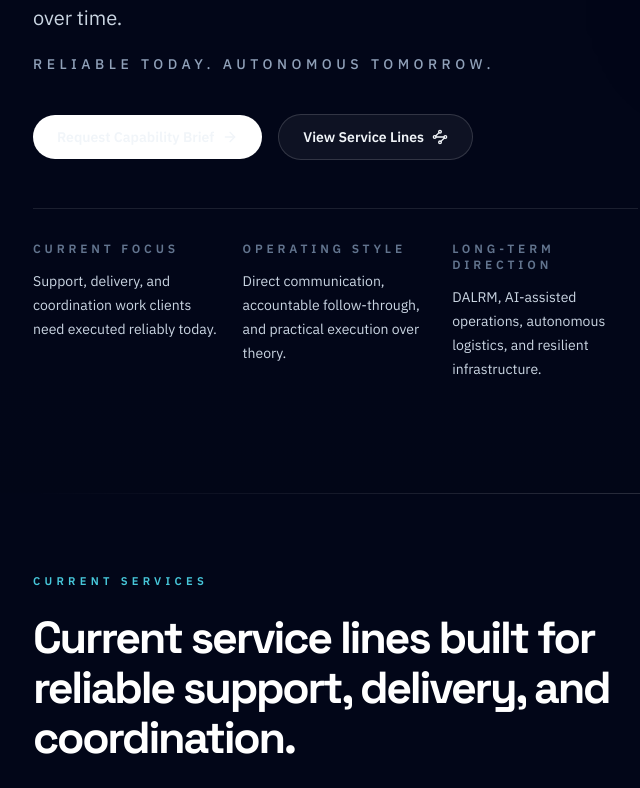
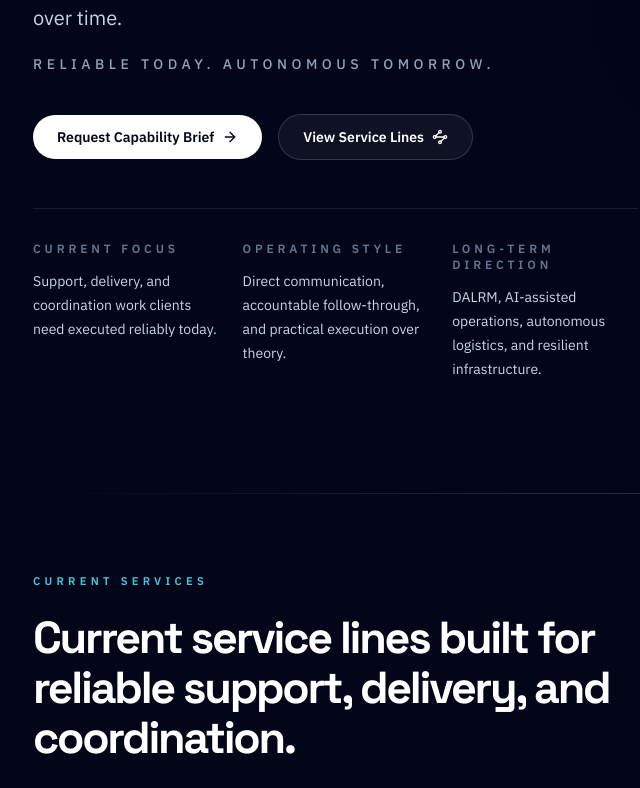
Before and after one commit to Overlord559/Stone_Industries, a React (Vite) app: page / in a window 1280 px wide. Shown: the part 1072-1860 px from the top of the page, without its empty margins (7-647 px from the left). Built offline with nearby package versions, Linux system fonts and the light colour scheme.

Commit message:
fix: restore CTA contrast on Stone Industries

```diff
--- a/src/components/sections/Contact.tsx
+++ b/src/components/sections/Contact.tsx
@@ -55,7 +55,7 @@ export function Contact() {
           </div>
           <a
             href="mailto:stoneindustries0.llc@gmail.com"
-            className="inline-flex items-center gap-2 rounded-full bg-white px-6 py-3 text-sm font-semibold text-slate-950 transition hover:bg-slate-200"
+            className="si-primary-cta inline-flex items-center gap-2 rounded-full bg-white px-6 py-3 text-sm font-semibold !text-slate-950 transition hover:bg-slate-200 hover:!text-slate-950 [&_svg]:!stroke-slate-950"
           >
             Contact Stone Industries
             <ArrowRight size={16} />
--- a/src/components/sections/Hero.tsx
+++ b/src/components/sections/Hero.tsx
@@ -38,14 +38,14 @@ export function Hero() {
           <div className="mt-10 flex flex-col gap-4 sm:flex-row sm:items-center">
             <a
               href="#contact"
-              className="inline-flex items-center justify-center gap-2 rounded-full bg-white px-6 py-3 text-sm font-semibold text-slate-950 transition hover:bg-slate-200"
+              className="si-primary-cta inline-flex items-center justify-center gap-2 rounded-full bg-white px-6 py-3 text-sm font-semibold !text-slate-950 transition hover:bg-slate-200 hover:!text-slate-950 [&_svg]:!stroke-slate-950"
             >
               Request Capability Brief
               <ArrowRight size={16} />
             </a>
             <a
               href="#services"
-              className="inline-flex items-center justify-center gap-2 rounded-full border border-white/15 bg-white/5 px-6 py-3 text-sm font-semibold text-white transition hover:bg-white/10"
+              className="si-secondary-cta inline-flex items-center justify-center gap-2 rounded-full border border-white/15 bg-white/5 px-6 py-3 text-sm font-semibold !text-white transition hover:bg-white/10 hover:!text-white [&_svg]:!stroke-white"
             >
               View Service Lines
               <Waypoints size={16} />
--- a/src/index.css
+++ b/src/index.css
@@ -1,6 +1,12 @@
 @import url('https://fonts.googleapis.com/css2?family=IBM+Plex+Sans:wght@400;500;600&family=Space+Grotesk:wght@500;700&display=swap');
 @import "tailwindcss";
 
+@theme inline {
+  --font-sans: 'IBM Plex Sans', sans-serif;
+  --font-display: 'Space Grotesk', sans-serif;
+}
+
+@layer base {
   :root {
     color: #e2e8f0;
     background-color: #020617;
@@ -10,11 +16,6 @@
     -webkit-font-smoothing: antialiased;
     -moz-osx-font-smoothing: grayscale;
     scroll-behavior: smooth;
-}
-
-@theme inline {
-  --font-sans: 'IBM Plex Sans', sans-serif;
-  --font-display: 'Space Grotesk', sans-serif;
   }
 
   * {
@@ -49,6 +50,31 @@ select {
   #root {
     min-height: 100vh;
   }
+}
+
+@layer components {
+  .si-primary-cta,
+  .si-primary-cta:visited,
+  .si-primary-cta:hover,
+  .si-primary-cta:focus {
+    color: #020617 !important;
+  }
+
+  .si-primary-cta svg {
+    stroke: #020617 !important;
+  }
+
+  .si-secondary-cta,
+  .si-secondary-cta:visited,
+  .si-secondary-cta:hover,
+  .si-secondary-cta:focus {
+    color: #ffffff !important;
+  }
+
+  .si-secondary-cta svg {
+    stroke: #ffffff !important;
+  }
+}
 
 @media (prefers-reduced-motion: reduce) {
   html {
```
Lines whose indentation alone changed are shown as unchanged.
